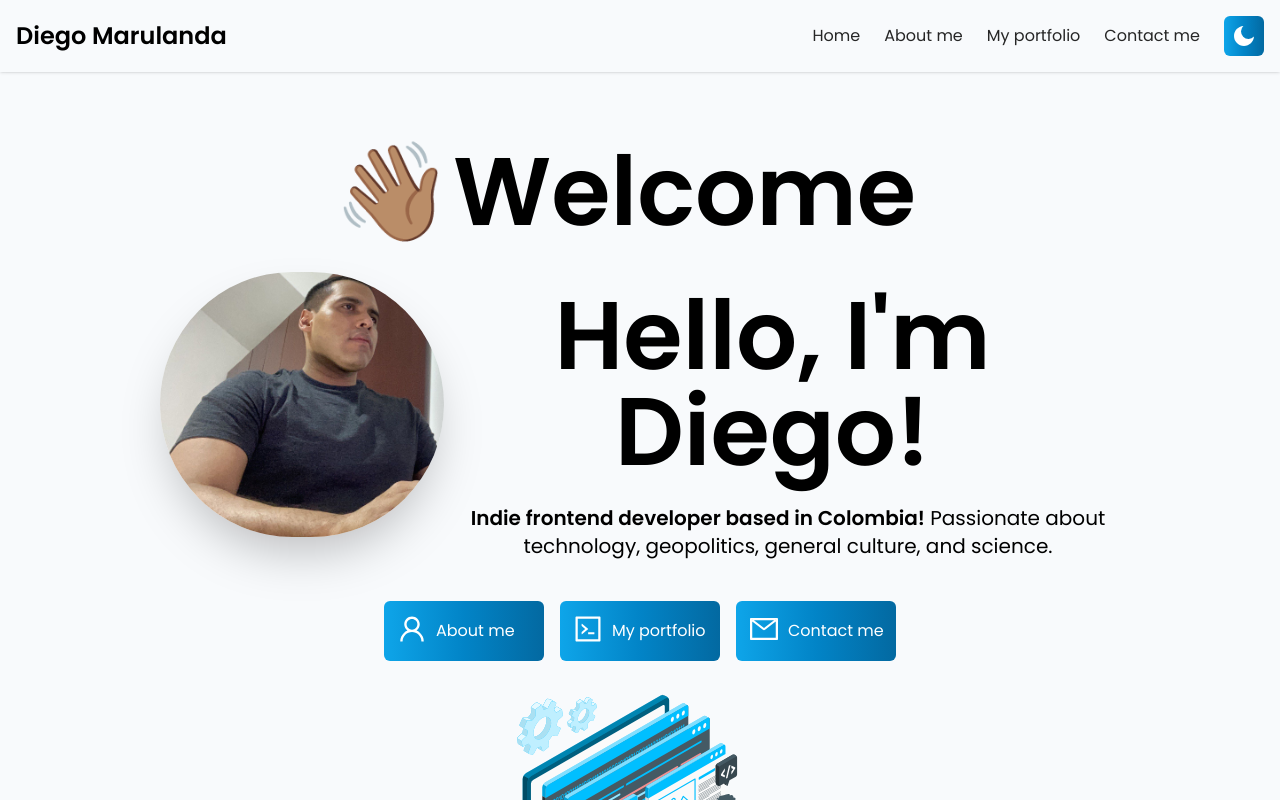
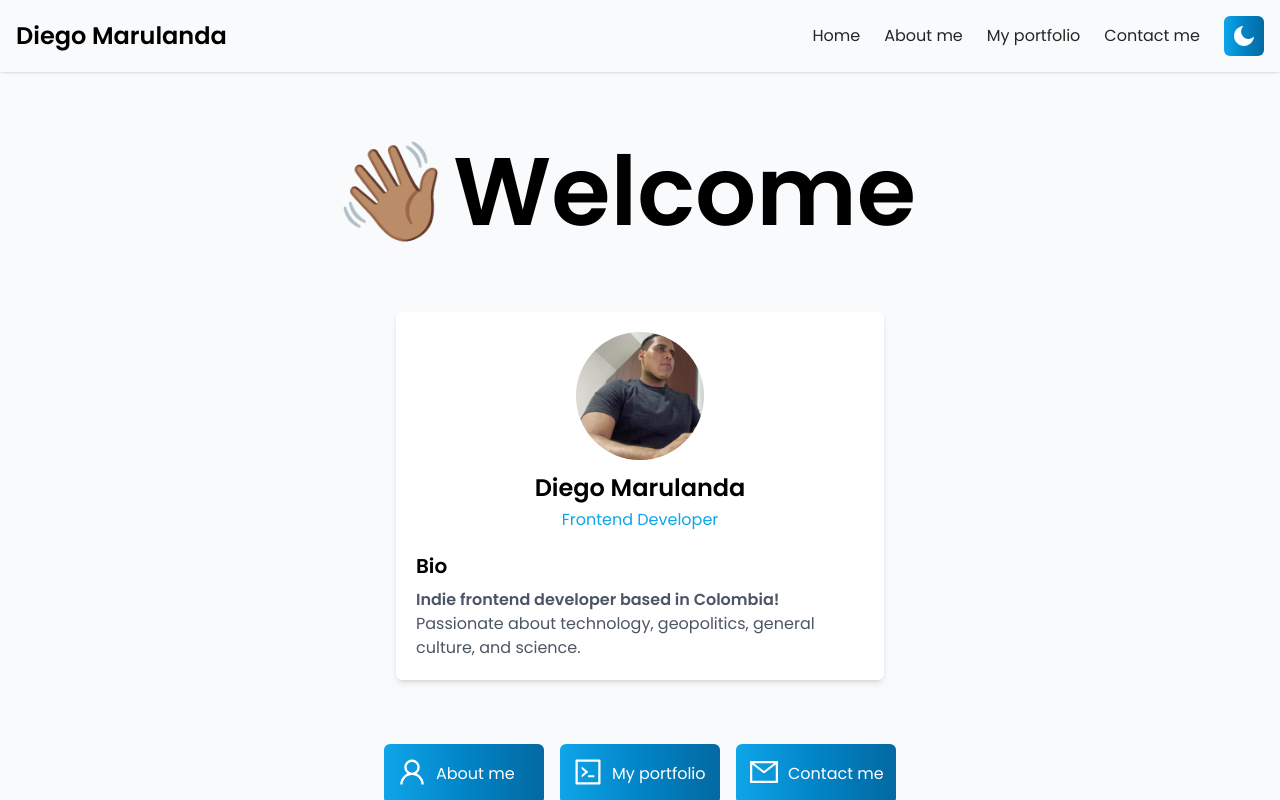
Before and after one commit to DiegoMarulandaB/Portfolio, a Next.js app: page / in a window 1280 px wide. Shown: the top 800 px of the page. Built offline with nearby package versions, Linux system fonts and the light colour scheme.

Commit message:
add profile card home

```diff
--- a/src/app/home/page.tsx
+++ b/src/app/home/page.tsx
@@ -25,24 +25,57 @@ const HomePage = () => {
         </h1>
       </div>
 
-      <div className="flex flex-col md:flex-row md:space-x-3 md:text-left mt-4">
+      <div className="flex flex-col text-center items-center justify-center  md:space-x-3 md:text-left mt-4">
         <div className="md:w-3/6">
-          <Image
+          {/* <Image
             src="/diego.jpg"
             alt="profile image"
             width={290}
             height={290}
             className="h-auto max-w-full rounded-full shadow-2xl mb-10 mx-auto md:mx-2 mt-6 md:mt-0"
-          />
+          /> */}
+
+
+          {/* inicio */}
+             <div className="">
+      <div className=" max-w-lg mx-auto my-10 bg-white rounded-md shadow-md p-5 w-full ">
+        <img
+          className="w-32 h-32 rounded-full mx-auto"
+          src="/diego.jpg"
+          alt="Profile picture"
+        />
+        <h2 className="text-black text-center text-2xl font-semibold mt-3">Diego Marulanda</h2>
+        <p className="text-sky-500 text-center text-gray-600 mt-1">Frontend Developer</p>
+        {/* <div className="flex justify-center mt-5">
+          <a href="#" className="text-blue-500 hover:text-blue-700 mx-3">
+            Twitter
+          </a>
+          <a href="#" className="text-blue-500 hover:text-blue-700 mx-3">
+            LinkedIn
+          </a>
+          <a href="#" className="text-blue-500 hover:text-blue-700 mx-3">
+            GitHub
+          </a>
+        </div> */}
+        <div className="mt-5">
+          <h3 className="text-black text-xl font-semibold">Bio</h3>
+          <p className="text-gray-600 mt-2">
+           <strong> Indie frontend developer based in Colombia!</strong> Passionate about technology, geopolitics, general culture, and science.
+
+          </p>
+        </div>
+      </div>
+    </div>
+          {/* fin */}
         </div>
         <div className="md:w-3/3">
-          <h1 className="text-2xl lg:text-6xl text-center font-semibold">
+          {/* <h1 className="text-2xl lg:text-6xl text-center font-semibold">
             <AnimatedText text="Hello, I'm Diego!" className="mr-2 mb-2 mt-2" />
-          </h1>
-          <p className="text-xl text-center mt-2 font-light">
+          </h1> */}
+          {/* <p className="text-xl text-center mt-2 font-light">
             <span className="font-bold">Indie frontend developer based in Colombia!</span> Passionate about technology,
             geopolitics, general culture, and science.
-          </p>
+          </p> */}
         </div>
       </div>
 
```
